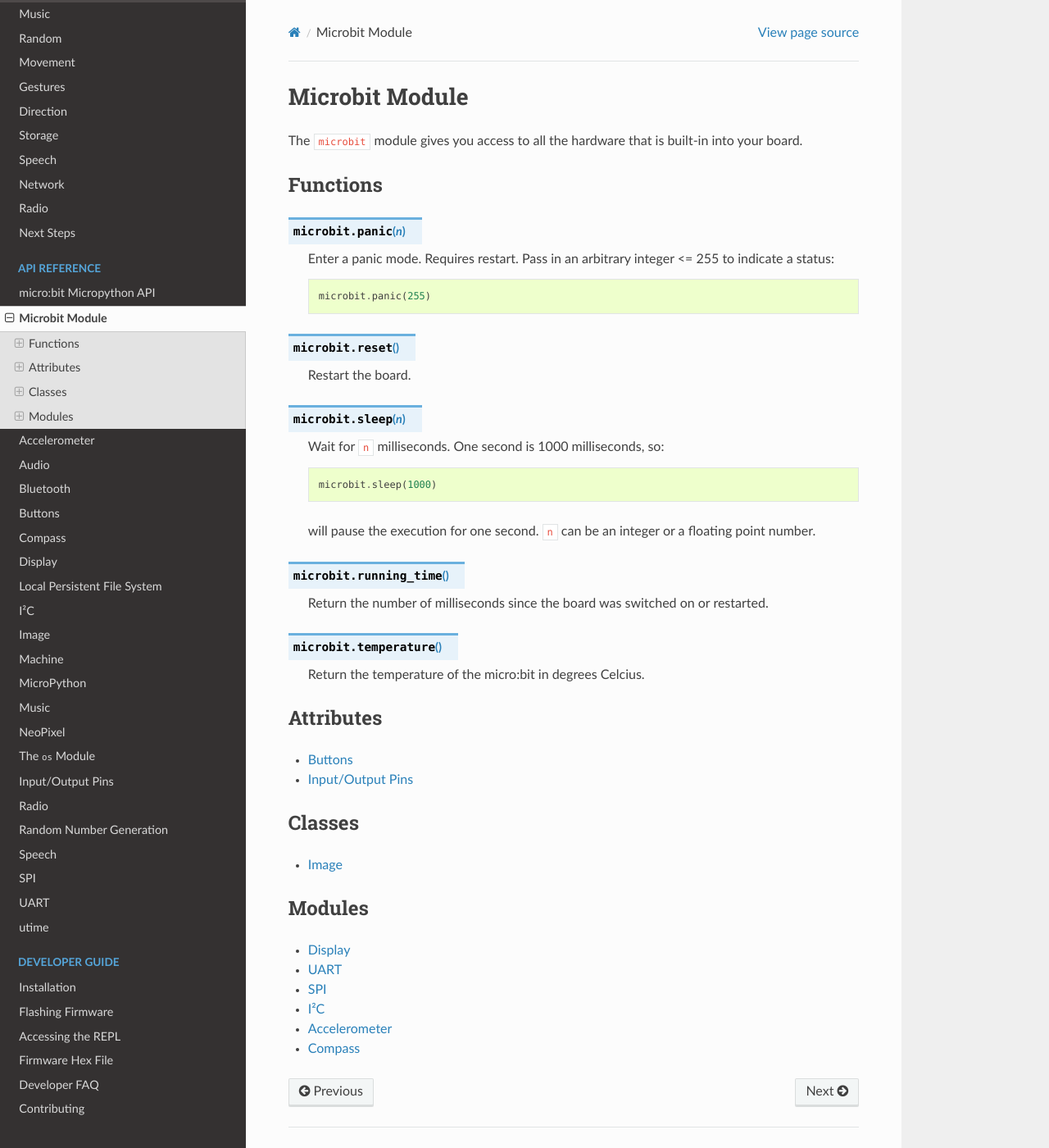
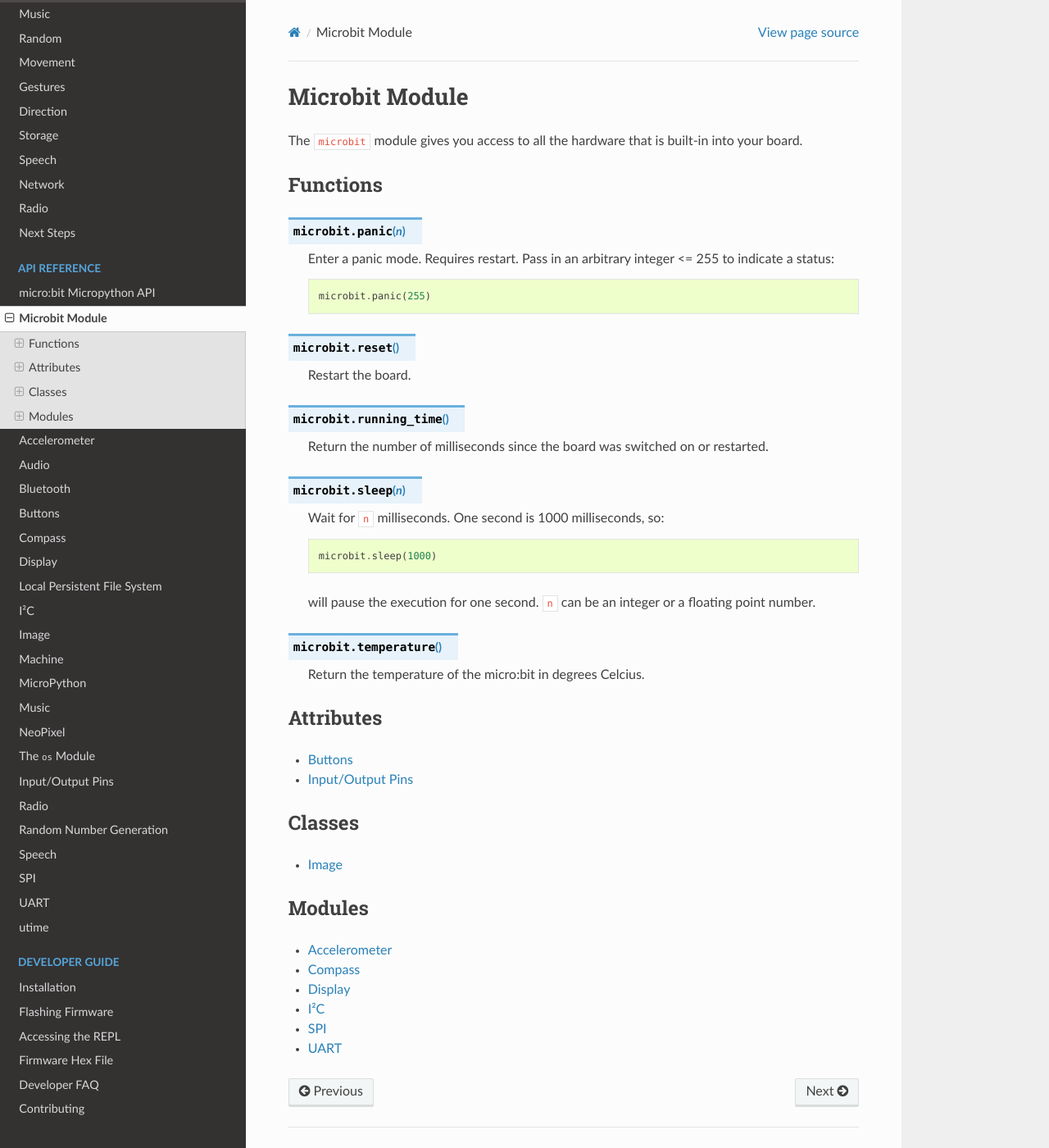
Before and after one commit to bbcmicrobit/micropython, a Sphinx documentation site: the page built from docs/microbit.rst, in a window 1280 px wide and 1400 px high. Shown: the whole window at 82% size. Built offline with Sphinx 7.4.7 and the Read the Docs theme 2.0.0, drawn with Linux system fonts in a browser that asks for light colours.

```diff
--- a/docs/microbit.rst
+++ b/docs/microbit.rst
@@ -70,9 +70,9 @@ Modules
 .. toctree::
     :maxdepth: 1
 
-    display.rst
-    uart.rst
-    spi.rst
-    i2c.rst
     accelerometer.rst
     compass.rst
+    display.rst
+    i2c.rst
+    spi.rst
+    uart.rst
```
Also changed, not shown: other parts of docs/microbit.rst (+6 -6 lines).
